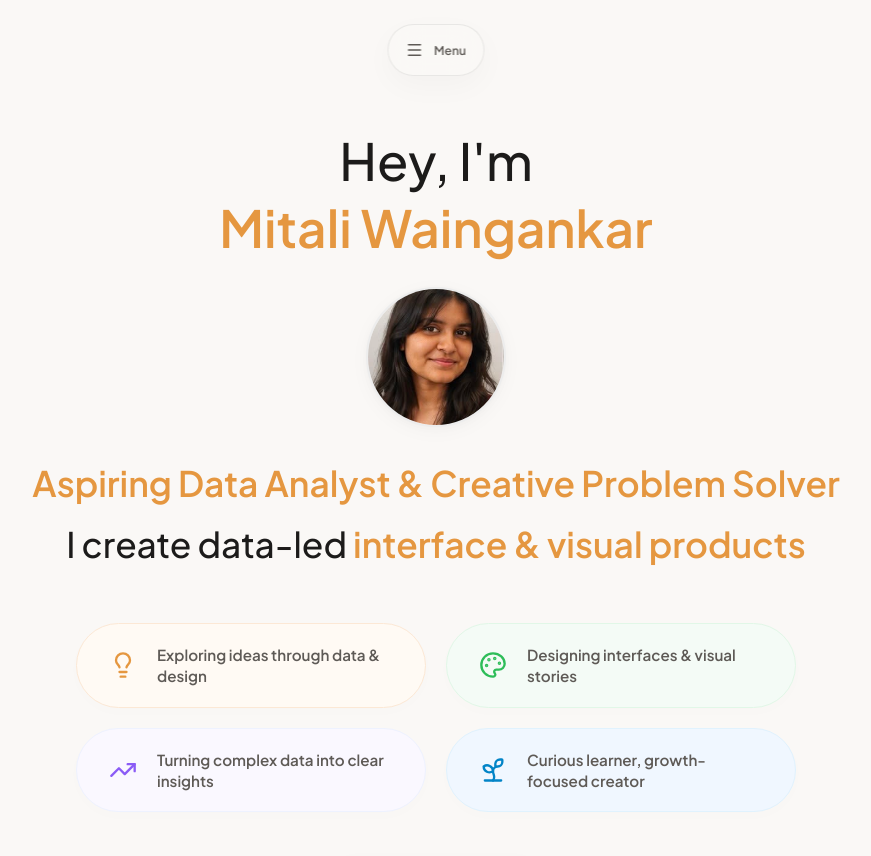
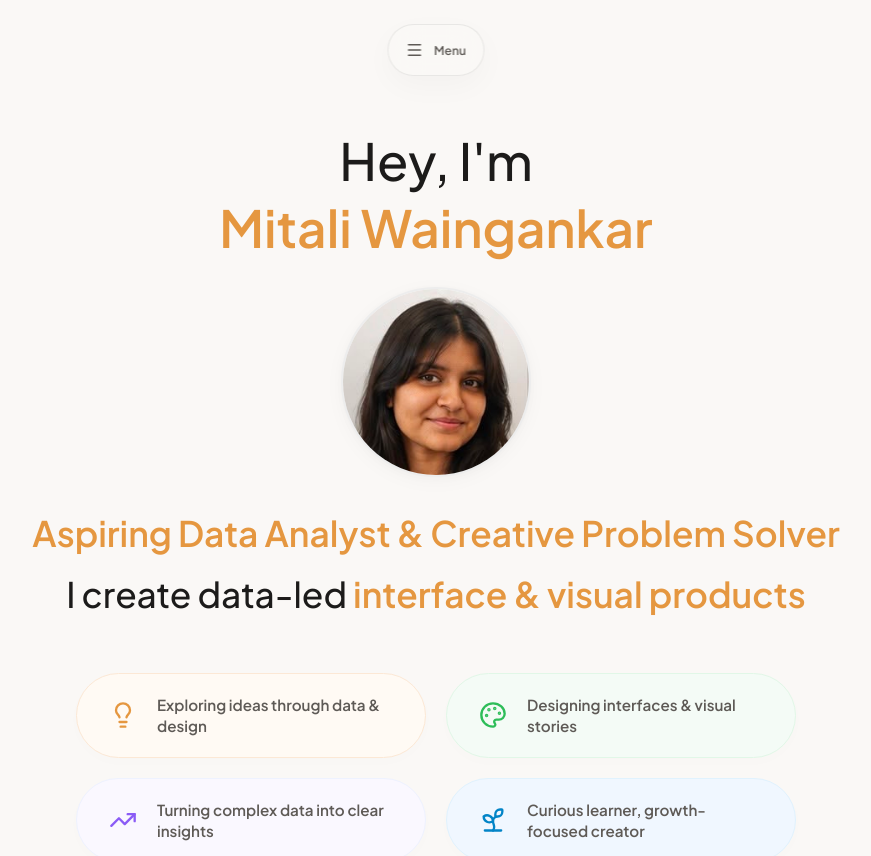
Before and after one commit to MohishPadave/mitali, a React (Vite) app: page / in a window 1280 px wide. Shown: the top 856 px of the page, without its empty margins (204-1075 px from the left). Built offline with nearby package versions, Linux system fonts and the light colour scheme.

Commit message:
Increase circular portrait size and set objectPosition to top in Home page hero section

```diff
--- a/src/pages/Home.jsx
+++ b/src/pages/Home.jsx
@@ -83,8 +83,8 @@ export default function Home({ setActivePage }) {
             animate={{ opacity: 1, scale: 1 }}
             transition={{ duration: 0.8, delay: 0.15, ease: 'easeOut' }}
             style={{
-              width: 'clamp(110px, 15vw, 140px)',
-              height: 'clamp(110px, 15vw, 140px)',
+              width: 'clamp(150px, 22vw, 190px)',
+              height: 'clamp(150px, 22vw, 190px)',
               borderRadius: '50%',
               overflow: 'hidden',
               border: '2px solid var(--border-color)',
@@ -98,7 +98,7 @@ export default function Home({ setActivePage }) {
             <img
               src={mitaliPortrait}
               alt="Mitali Waingankar"
-              style={{ width: '100%', height: '100%', objectFit: 'cover' }}
+              style={{ width: '100%', height: '100%', objectFit: 'cover', objectPosition: 'top' }}
             />
           </motion.div>
 
```
